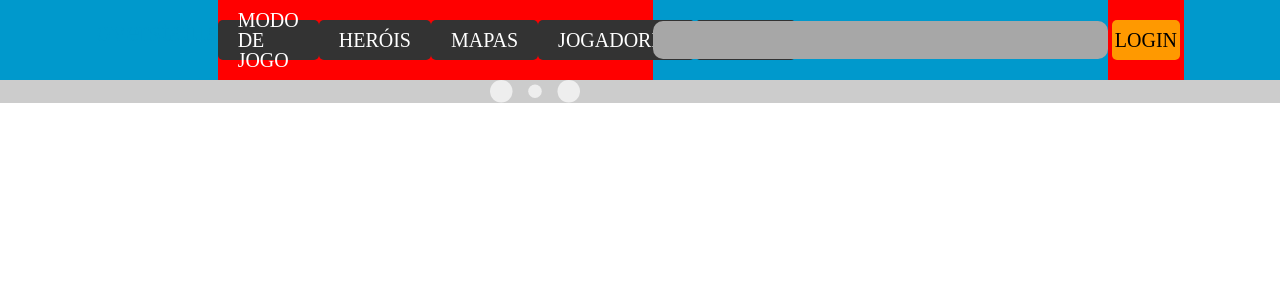
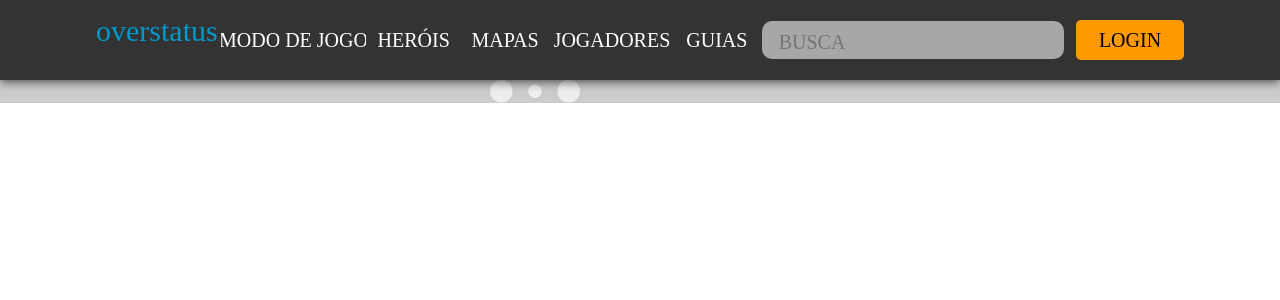
Before and after one commit to gavuolo/OverStatus, a React (Create React App) app in the folder frontend/: page /heroi/1 in a window 1280 px wide. Shown: the top 300 px of the page. Built offline with nearby package versions, Linux system fonts and the light colour scheme; no server answers; a web font is replaced by a local one.

Commit message:
Fix: navbar style
Signed-off-by: gavuolo <gabs.vuolo@gmail.com>

```diff
--- a/frontend/src/components/Button/NavButton.js
+++ b/frontend/src/components/Button/NavButton.js
@@ -2,7 +2,16 @@ import React from "react";
 import styled from "styled-components";
 import { theme, fonts } from "../../assets/Colors";
 
-export function NavButton({ text, onClick, type, disabled, height, width, bgcolor, color }) {
+export function NavButton({
+  text,
+  onClick,
+  type,
+  disabled,
+  height,
+  width,
+  bgcolor,
+  color,
+}) {
   return (
     <>
       <ButtonBox
@@ -31,21 +40,24 @@ const ButtonBox = styled.div`
   justify-content: center;
   padding: 20px;
   cursor: pointer;
+  overflow: hidden;
   &&:hover {
     background-color: ${theme.gray};
-    color: ${theme.black}
+    color: ${theme.black};
   }
   h1 {
     color: ${(props) => props.color};
     font-size: ${fonts.butons};
+    text-align: center;
+    white-space: nowrap; //nao vai quebrar em outras linhas
   }
 
   @media (max-width: 950px) {
     width: auto;
     margin: 0 1vw 0 1vw;
     text-align: center;
-    h1{
-        width: 15vw;
-      }
+    h1 {
+      width: 15vw;
+    }
   }
 `;
--- a/frontend/src/components/Input/NavInput.js
+++ b/frontend/src/components/Input/NavInput.js
@@ -12,8 +12,9 @@ export function NavInput({
   width,
   required,
   readOnly,
-  onBlur, //AQUI
-  onFocus, //AQUI
+  onBlur,
+  onFocus,
+  isFocused
 }) {
   return (
     <>
@@ -27,8 +28,9 @@ export function NavInput({
           onChange={onChange}
           required={required}
           readOnly={readOnly}
-          onFocus={onFocus} //AQUI
-          onBlur={onBlur} //AQUI
+          onFocus={onFocus}
+          onBlur={onBlur}
+          isFocused={isFocused}
         />
       </FormBox>
     </>
@@ -56,10 +58,8 @@ const InputBox = styled.input`
   font-size: 20px;
   background-color: ${theme.input};
   &&:focus {
-    /* border: 0px solid; */
+    border: 0 solid;
     box-shadow: 0 0 0 0;
-    outline: 0;
-    border-color: #4CAF50;
-    box-shadow: 0 0 5px rgba(76, 175, 80, 0.5)
+    outline: ${(props) => props.isFocused ? '2px solid #FF9900' : '0'} ;
   }
 `;
--- a/frontend/src/components/Logo/Logo.js
+++ b/frontend/src/components/Logo/Logo.js
@@ -25,6 +25,7 @@ const LogoBox = styled.div`
   justify-content: center;
   text-align: center;
   cursor: pointer;
+  /* background-color: green; */
 `;
 const Typography = styled.p`
   font-size: 30px;
--- a/frontend/src/components/NavBar/NavBar.js
+++ b/frontend/src/components/NavBar/NavBar.js
@@ -4,8 +4,11 @@ import { NavButton } from "../Button/NavButton";
 import { NavInput } from "../Input/NavInput";
 import { Link, Navigate, useNavigate, useParams } from "react-router-dom";
 import { theme } from "../../assets/Colors";
+import {} from "react-icons/io5";
+import { useState } from "react";
 
 export default function NavBar() {
+  const [isFocused, setIsFocused] = useState(false);
   return (
     <>
       <TopBar>
@@ -43,12 +46,19 @@ export default function NavBar() {
               bgcolor={theme.primary}
             />
           </ButtonBox>
-          <NavInput />
+          <NavInput
+            placeholder={"BUSCA"}
+            type={"text"}
+            width={"auto"}
+            onFocus={() => setIsFocused(true)}
+            onBlur={() => setIsFocused(false)}
+            isFocused={isFocused}
+          />
           <LoginBox>
             <NavButton
-              text="LOGIN"
-              width="90%"
-              height="40%"
+              text={"LOGIN"}
+              width={"90%"}
+              height={"40%"}
               color={theme.black}
               bgcolor={theme.orange}
             />
@@ -61,28 +71,16 @@ export default function NavBar() {
 const TopBar = styled.div`
   width: 100vw;
   height: 80px;
-  background-color: ${theme.blue};
+  background-color: ${theme.primary};
   display: flex;
   justify-content: center;
   position: fixed;
   top: 0;
   bottom: 0;
   z-index: 2;
-  /* position: fixed;
-  top: 20px;
-  bottom: 0;
-  width: 95vw;
-  height: 70px;
-  background-color: ${theme.white};
-  z-index: 1;
-  -webkit-box-shadow: 0px 5px 10px 0px rgba(0, 0, 0, 0.45);
-  -moz-box-shadow: 0px 5px 10px 0px rgba(0, 0, 0, 0.45);
-  box-shadow: 0px 5px 10px 0px rgba(0, 0, 0, 0.45);
-  border-radius: 10px;
-  display: flex;
-  align-items: center;
-  justify-content: space-around; */
-
+  -webkit-box-shadow: 0px 1px 10px 0px rgba(0, 0, 0, 0.75);
+  -moz-box-shadow: 0px 1px 10px 0px rgba(0, 0, 0, 0.75);
+  box-shadow: 0px 1px 10px 0px rgba(0, 0, 0, 0.75);
   @media (max-width: 950px) {
     padding: 0 1vw 0 60vw;
     height: 70px;
@@ -98,19 +96,18 @@ const CentralizeBar = styled.div`
   justify-content: space-between;
 `;
 const ButtonBox = styled.div`
-  width: 40%;
+  width: 50%;
   height: 100%;
   display: flex;
   align-items: center;
   justify-content: space-around;
-  background-color: red;
+  gap: 2px;
+  padding: 0 0.2em 0 0.2em;
 `;
 const LoginBox = styled.div`
   width: 120px;
-  width: 7%;
   height: 100%;
   display: flex;
   align-items: center;
-  justify-content: center;
-  background-color: red;
+  justify-content: flex-end;
 `;
```
